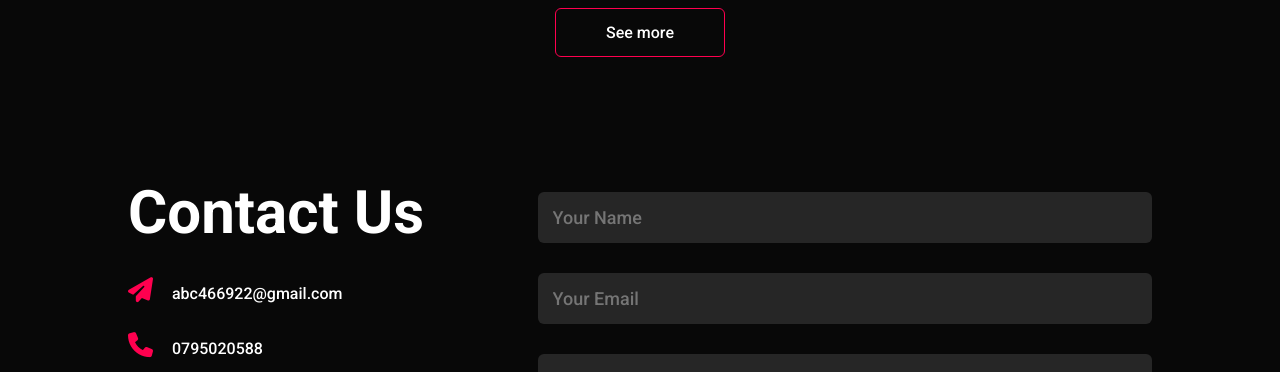
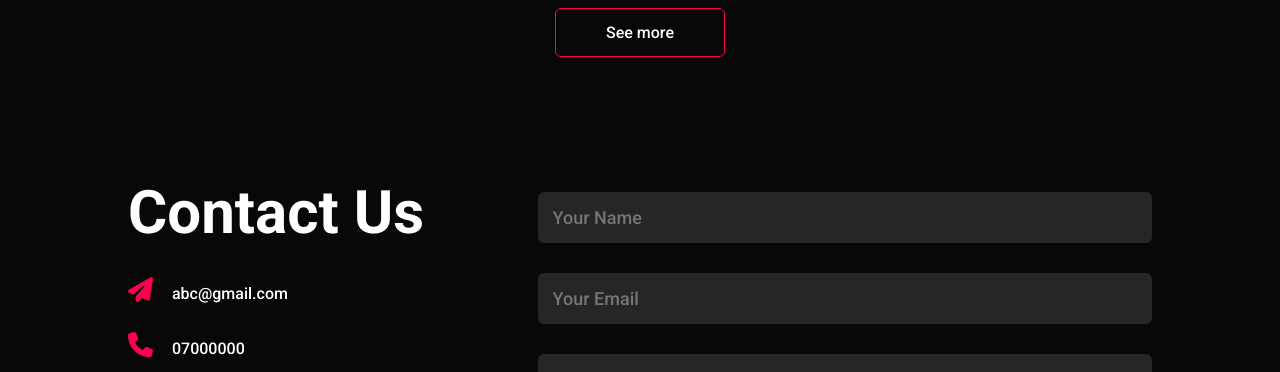
Before and after one commit to heyjohn-K/maridadi-website, a plain HTML site: page index.html in a window 1280 px wide. Shown: the part 2903-3275 px from the top of the page. Drawn offline with Linux system fonts and the light colour scheme; a web font is replaced by a local one.

Commit message:
Update index.html

```diff
--- a/index.html
+++ b/index.html
@@ -159,8 +159,8 @@
       <div class="row">
         <div class="contact-left">
           <h1 class="sub-title">Contact Us</h1>
-          <p><i class="fa-solid fa-paper-plane"></i> abc466922@gmail.com</p>
-          <p><i class="fa-solid fa-phone"></i> 0795020588</p>
+          <p><i class="fa-solid fa-paper-plane"></i> abc@gmail.com</p>
+          <p><i class="fa-solid fa-phone"></i> 07000000</p>
           <div class="social-icons">
             <a href=""><i class="fa-brands fa-facebook"></i></a>
             <a href="https://wa.me/2547********" target="_blank"><i class="fa-brands fa-whatsapp"></i></a>
```
